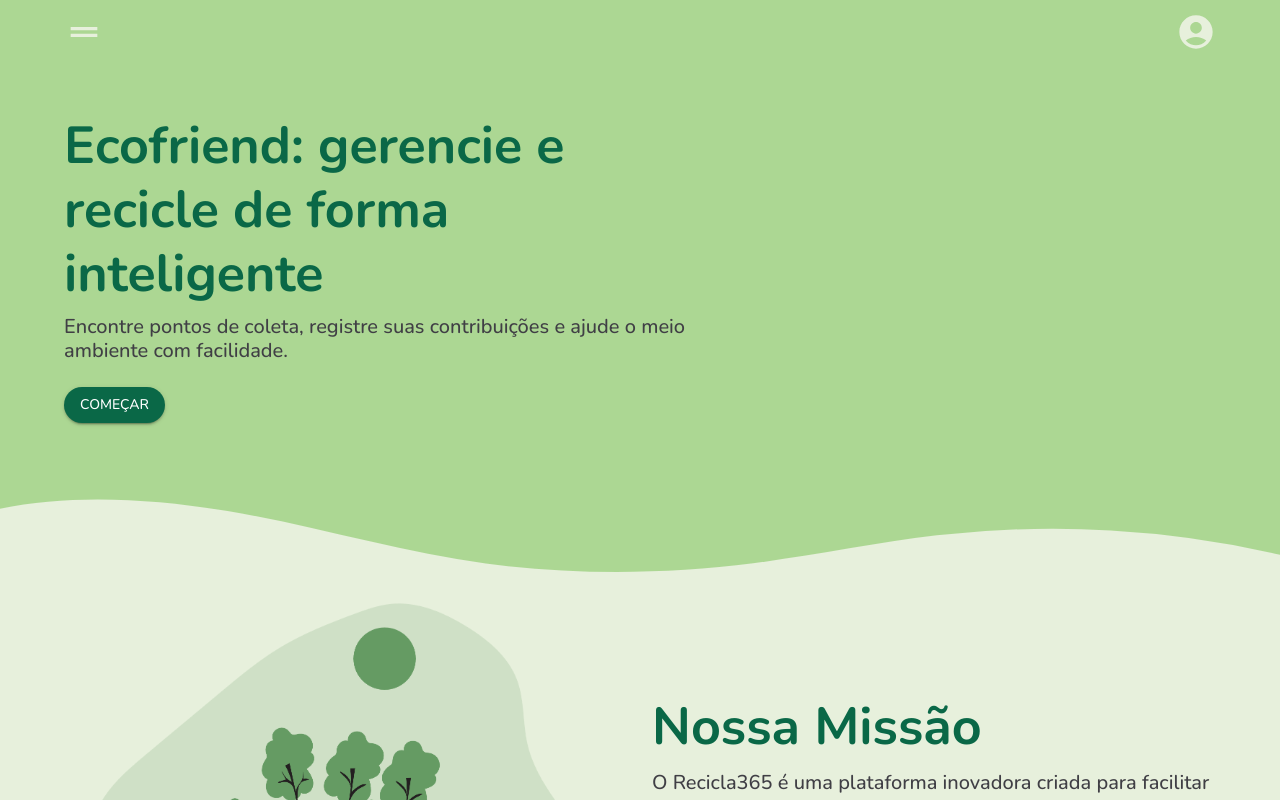
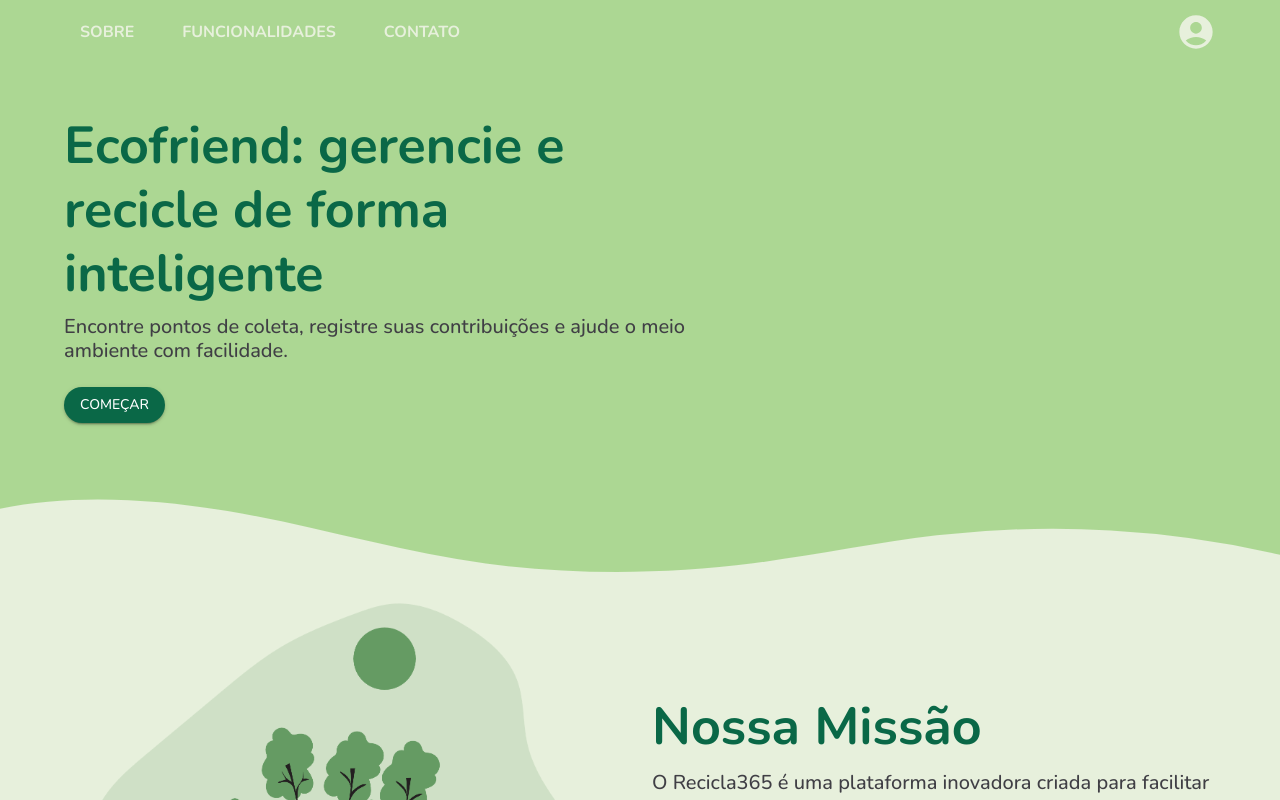
Before and after one commit to vhasckel/ecofriend, a React (Vite) app: page / in a window 1280 px wide. Shown: the top 800 px of the page. Built offline with nearby package versions, Linux system fonts and the light colour scheme.

Commit message:
feat: menu de navegação para desktop

```diff
--- a/src/components/Header/Header.jsx
+++ b/src/components/Header/Header.jsx
@@ -1,8 +1,16 @@
-import { AppBar, Stack, Toolbar, Container, useTheme } from "@mui/material";
+import {
+  AppBar,
+  Stack,
+  Toolbar,
+  Container,
+  useTheme,
+  Box,
+} from "@mui/material";
 import AccountCircleRoundedIcon from "@mui/icons-material/AccountCircleRounded";
 
 import Logo from "../../assets/logo.png";
 import MenuMobile from "../MenuMobile/MenuMobile";
+import MenuDesktop from "../MenuDesktop/MenuDesktop";
 
 const Header = () => {
   const theme = useTheme();
@@ -16,7 +24,8 @@ const Header = () => {
     >
       <Container disableGutters>
         <Toolbar>
-          <Stack
+          <Box
+            display="flex"
             direction="row"
             justifyContent="space-between"
             alignItems="center"
@@ -24,6 +33,7 @@ const Header = () => {
             width="100%"
           >
             <MenuMobile />
+            <MenuDesktop />
 
             {/* <Logo height={50} /> */}
 
@@ -33,7 +43,7 @@ const Header = () => {
                 color: theme.palette.customColors.lightGreen,
               }}
             />
-          </Stack>
+          </Box>
         </Toolbar>
       </Container>
     </AppBar>
--- /dev/null
+++ b/src/components/MenuDesktop/MenuDesktop.jsx
@@ -0,0 +1,19 @@
+import { Box, Button } from "@mui/material";
+
+const MenuDesktop = () => {
+  return (
+    <Box
+      sx={{
+        display: { xs: "none", sm: "flex" },
+        alignItems: "center",
+        gap: 2,
+      }}
+    >
+      <Button variant="menuButton">Sobre</Button>
+      <Button variant="menuButton">Funcionalidades</Button>
+      <Button variant="menuButton">Contato</Button>
+    </Box>
+  );
+};
+
+export default MenuDesktop;
--- a/src/components/MenuMobile/MenuMobile.jsx
+++ b/src/components/MenuMobile/MenuMobile.jsx
@@ -17,7 +17,7 @@ const MenuMobile = () => {
     useMenu();
 
   return (
-    <Box>
+    <Box sx={{ display: { xs: "block", sm: "none" } }}>
       <Button
         ref={anchorRef}
         id="composition-button"
--- a/src/theme/theme.jsx
+++ b/src/theme/theme.jsx
@@ -30,6 +30,17 @@ const theme = createTheme({
     borderRadius: 20,
   },
   spacing: 8,
+  components: {
+    MuiButton: {
+      styleOverrides: {
+        menuButton: {
+          color: "#E7F0DC",
+          fontSize: "1rem",
+          fontWeight: 700,
+        },
+      },
+    },
+  },
 });
 
 export default theme;
```
